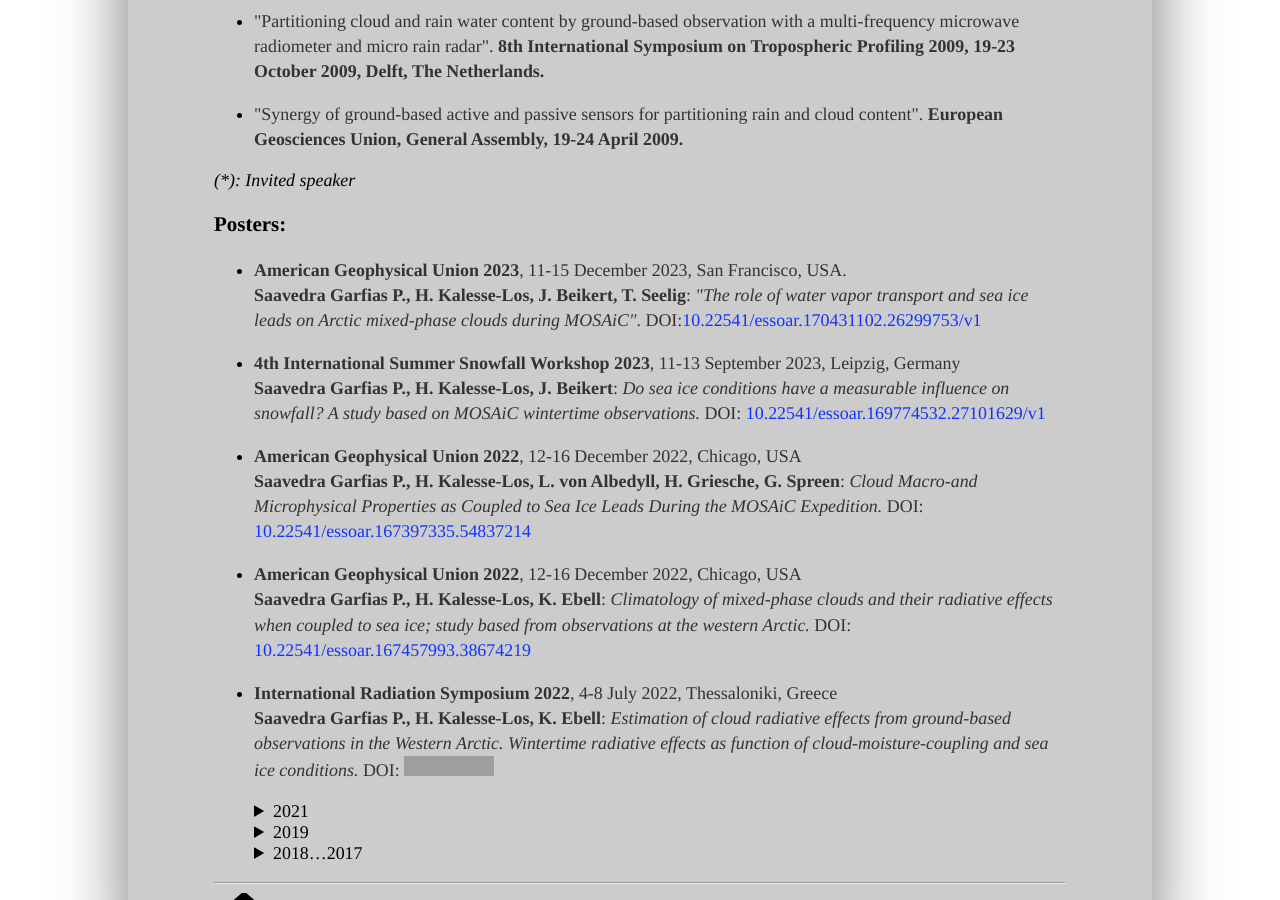
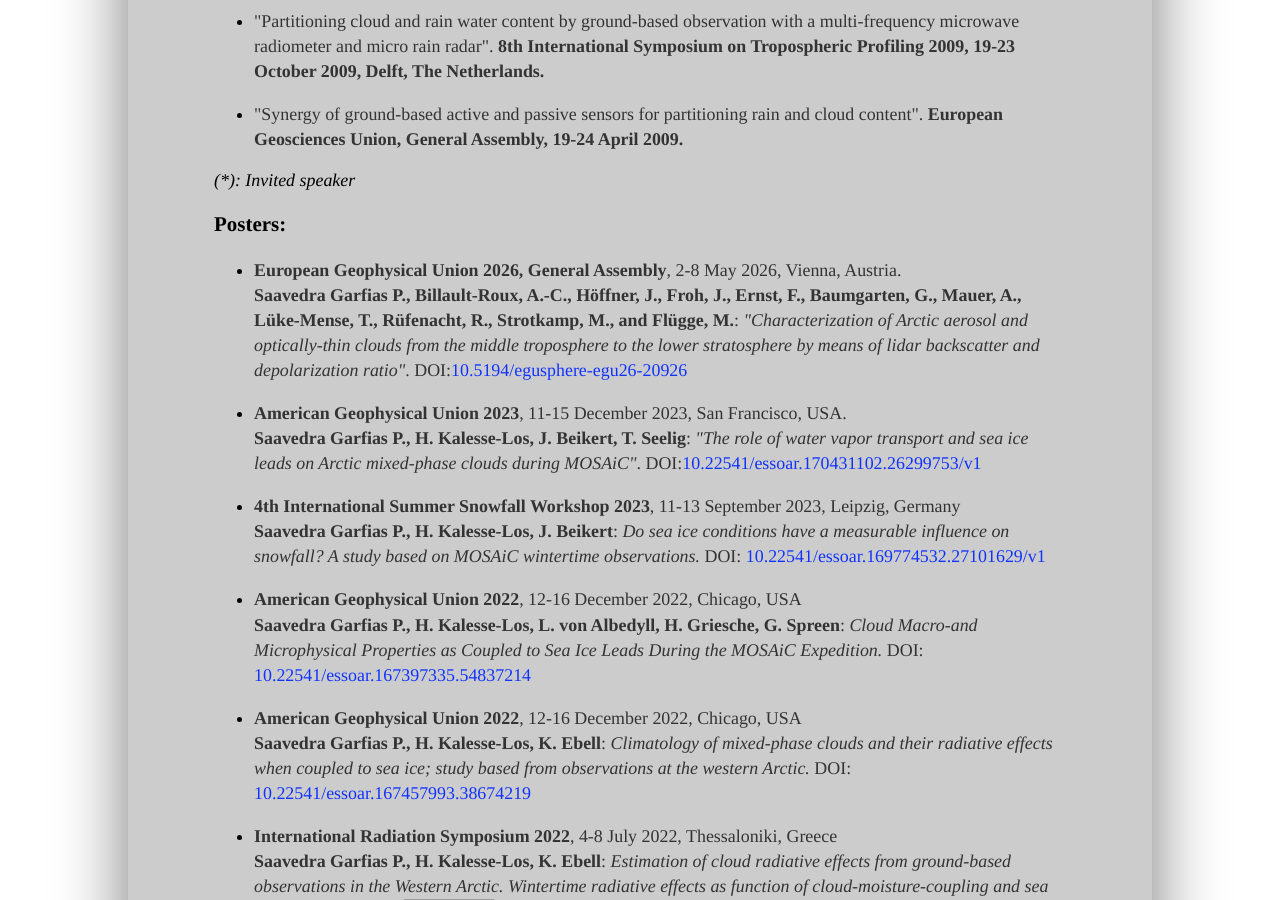
Before and after one commit to pablosaa/pablosaa.github.io, a Jekyll site: the page built from conferences.html, in a window 1280 px wide and 900 px high, scrolled down 1129 px. Built offline with Jekyll 4.4.1, drawn with Linux system fonts in a browser that asks for light colours; grey boxes are pictures that could not be loaded.

Commit message:
Update conferences with EGU26

```diff
--- a/conferences.html
+++ b/conferences.html
@@ -50,6 +50,11 @@
 
 <h3><a name="posters"></a>Posters:</h3>
 <ul>
+  <li>
+    <p class="discreet"><strong>European Geophysical Union 2026, General Assembly</strong>, 2-8 May 2026, Vienna, Austria.<br />
+      <strong>Saavedra Garfias P., Billault-Roux, A.-C., Höffner, J., Froh, J., Ernst, F., Baumgarten, G., Mauer, A., Lüke-Mense, T., Rüfenacht, R., Strotkamp, M., and Flügge, M.</strong>:
+      <em>"Characterization of Arctic aerosol and optically-thin clouds from the middle troposphere to the lower stratosphere by means of lidar backscatter and depolarization ratio"</em>. DOI:<a class="external-link" href="https://doi.org/10.5194/egusphere-egu26-20926" target="_blank">10.5194/egusphere-egu26-20926</a></p>
+  </li>
   <li>
     <p class="discreet"><strong> American Geophysical Union 2023</strong>, 11-15 December 2023, San Francisco, USA.<br />
       <strong>Saavedra Garfias P., H. Kalesse-Los, J. Beikert, T. Seelig</strong>:
```
